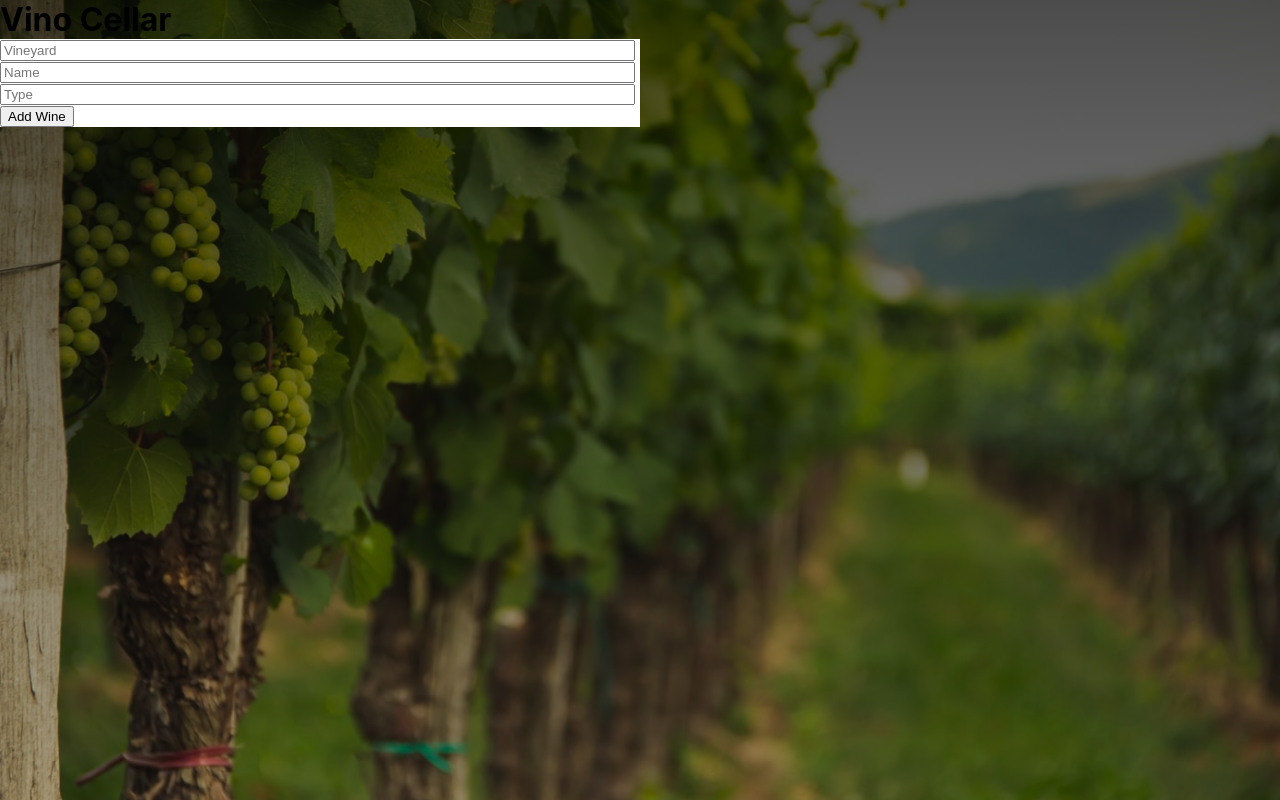
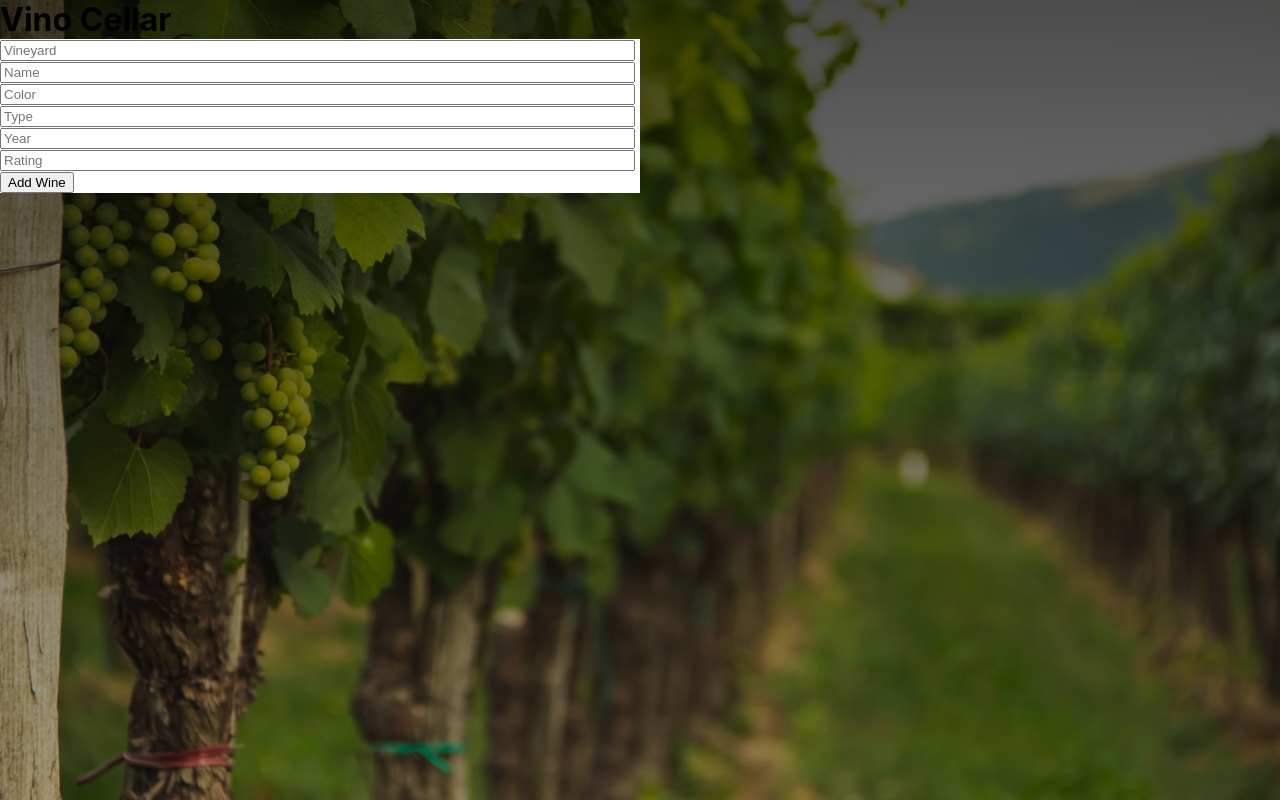
Before and after one commit to colbyallen012/my-cellar-fe, a React (Create React App) app: page / in a window 1280 px wide. Built offline with nearby package versions, Linux system fonts and the light colour scheme; no server answers.

Commit message:
add input for color, year, and rating

```diff
--- a/src/WineForm.js
+++ b/src/WineForm.js
@@ -9,8 +9,8 @@ export class WineForm extends Component {
       name: '',
       color: '',
       type: '',
-      year: 0,
-      rating: 0,
+      year: '',
+      rating: '',
     }
   }
 
@@ -45,9 +45,30 @@ export class WineForm extends Component {
           />
           <input
             type='text'
+            value={this.state.color}
+            name='color'
+            placeholder='Color'
+            onChange={this.handleChange}
+          />
+          <input
+            type='text'
             value={this.state.type}
             name='type'
             placeholder='Type'
+            onChange={this.handleChange}
+          />
+          <input
+            type='number'
+            value={this.state.year}
+            name='year'
+            placeholder='Year'
+            onChange={this.handleChange}
+          />
+          <input
+            type='rating'
+            value={this.state.rating}
+            name='rating'
+            placeholder='Rating'
             onChange={this.handleChange}
           />
           <button>Add Wine</button>
```
